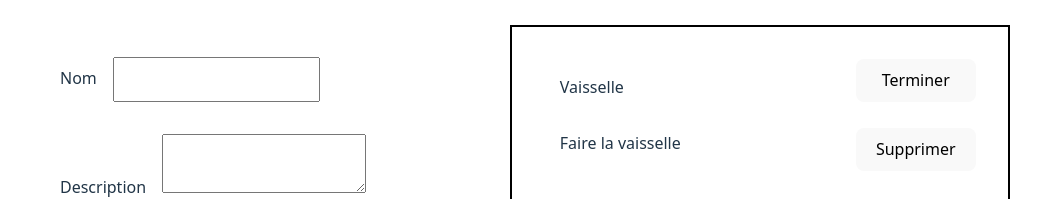
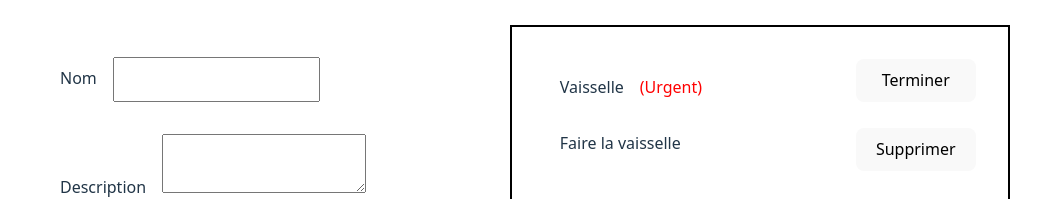
Before and after one commit to Davit-Ners/Todo-List-React, a React (Vite) app: page / in a window 1280 px wide. Shown: the part 298-497 px from the top of the page, without its empty margins (68-1109 px from the left). Built offline with nearby package versions, Linux system fonts and the light colour scheme.

Commit message:
Add css for urgent tasks

```diff
--- a/src/components/task/task.jsx
+++ b/src/components/task/task.jsx
@@ -14,7 +14,7 @@ export default function Task({ id, name, desc = '', priority, done, onDelete = (
     return (
         <div className={clsx(style['task'], done && style['is-done'])}>
             <div className="txt">
-                <p>{name}</p>
+                <p>{name}{priority === 'high' ? <span className={style['urgent']}>(Urgent)</span> : ''}</p>
                 <p>{desc}</p>
             </div>
             <div className={style['task-btn']}>
--- a/src/components/task/task.module.css
+++ b/src/components/task/task.module.css
@@ -14,3 +14,7 @@
 .is-done {
     background: linear-gradient(-45deg, #7a7a79 25%, #a5a4a3 25%, #a5a4a3 50%, #7a7a79 50%, #7a7a79 75%, #a5a4a3 75%, #a5a4a3);
 }
+
+.urgent {
+    color: red;
+}
--- a/src/data/todo.json
+++ b/src/data/todo.json
@@ -4,7 +4,7 @@
             "id": 1,
             "name": "Vaisselle",
             "desc": "Faire la vaisselle",
-            "priority": "low",
+            "priority": "high",
             "done": false
         },
         {
```
